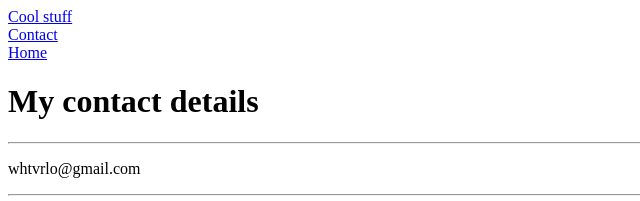
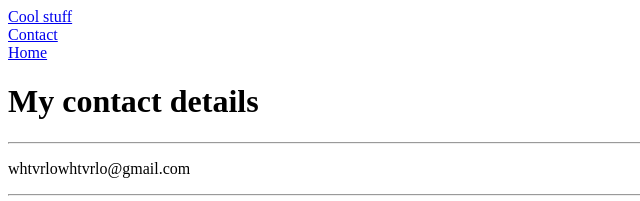
Before and after one commit to whtvrlo/fakecv, a plain HTML site: page contact.html in a window 1280 px wide. Shown: the top 201 px of the page, 0-640 px from the left. Drawn offline with Linux system fonts and the light colour scheme.

Commit message:
Update contact.html

```diff
--- a/contact.html
+++ b/contact.html
@@ -14,7 +14,7 @@
 
     <h1>My contact details</h1>
     <hr />
-    <p>whtvrlo@gmail.com
+    <p>whtvrlowhtvrlo@gmail.com
     <hr>
     <form class="" action="mailto:whtvrlowhvrlo@gmail.com" method="post" enctype="text/plain">
       <label>Your Name:</label>
```
